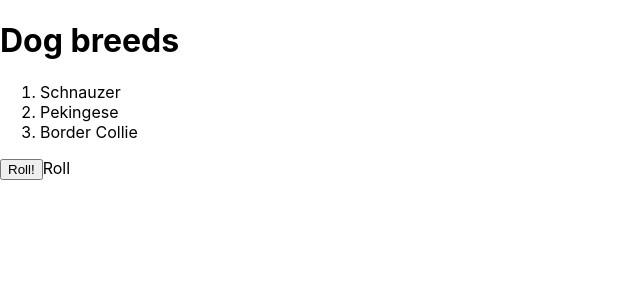
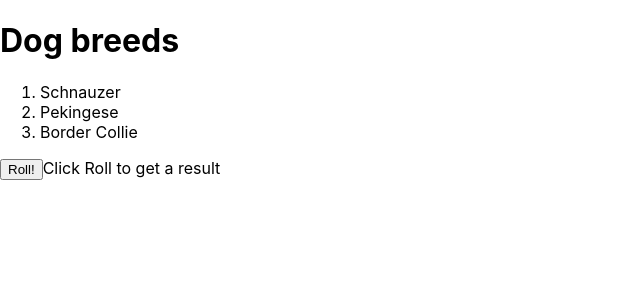
Before and after one commit to jamiekasulis/solo-ttrpg, a React (Create React App) app in the folder client/: page / in a window 1280 px wide. Shown: the top 300 px of the page, without its empty margins (0-640 px from the left). Built offline with nearby package versions, Linux system fonts and the light colour scheme.

Commit message:
Beginnings of styling

```diff
--- a/client/src/index.tsx
+++ b/client/src/index.tsx
@@ -2,7 +2,7 @@ import React from 'react';
 import ReactDOM from 'react-dom/client';
 import './index.css';
 import reportWebVitals from './reportWebVitals';
-import { Oracle } from './oracle/Oracle';
+import { Oracle } from './oracle/oracle/Oracle';
 
 const root = ReactDOM.createRoot(
   document.getElementById('root') as HTMLElement
--- a/client/src/oracle/Oracle.tsx
+++ b/client/src/oracle/oracle/Oracle.tsx
@@ -5,8 +5,9 @@
  * and displayed in the textarea.
  */
 import React, { FC, useState } from 'react';
-import { OracleTable } from './OracleTable';
-import { Random } from '../random/random';
+import { OracleTable } from '../OracleTable';
+import { Random } from '../../random/random';
+import './oracle.css';
 
 interface OracleProps {
     data: Array<string>, // list of data to render in table
@@ -25,11 +26,13 @@ export const Oracle: FC<OracleProps> = ({
     }
 
     return (
-        <div id='root_container'>
+        <div id="root_container">
             <OracleTable title={title} elements={data} />
             <div id='action_container'>
-                <button onClick={() => rollAndShowResult()}>Roll!</button>
-                <label id='roll_result_label'>{rollResult || 'Roll'}</label>
+                <button id='roll_button' onClick={() => rollAndShowResult()}>Roll!</button>
+                <label className='roll_result_label'>
+                    {rollResult || 'Click Roll to get a result'}
+                    </label>
             </div>
         </div>
     );
--- /dev/null
+++ b/client/src/oracle/oracle/oracle.css
@@ -0,0 +1,11 @@
+
+.action_container {
+    display: flex;
+    flex-direction: column;
+    width: 25%;
+    align-items: center;
+}
+
+.roll_button {
+    width: 50%;
+}
```
Also changed, not shown: client/src/oracle/oracle.css (deleted).
